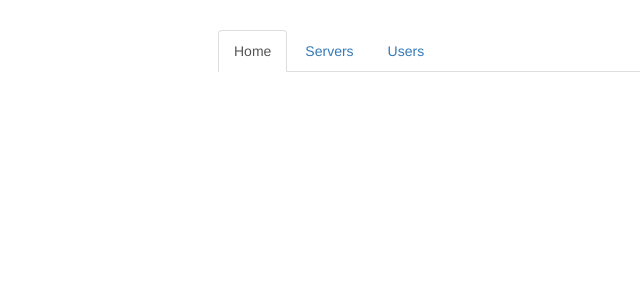
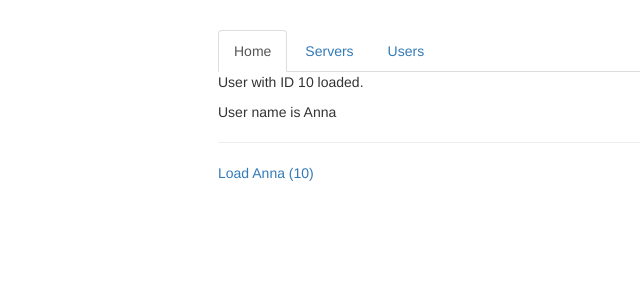
Before and after one commit to Robbysim37/routing-start, an Angular app: page /users/10/Anna in a window 1280 px wide. Before the commit this address led to /. Shown: the top 300 px of the page, without its empty margins (47-687 px from the left). Built offline with nearby package versions, Linux system fonts and the light colour scheme.

Commit message:
progromatic routing

```diff
--- a/src/app/app.module.ts
+++ b/src/app/app.module.ts
@@ -16,6 +16,7 @@
 const appRoutes:Routes = [
   { path: '', component: HomeComponent},
   { path: 'users', component: UsersComponent},
+  { path: 'users/:id/:name', component: UserComponent},
   { path: 'servers', component: ServersComponent}
 ]
 
--- a/src/app/users/user/user.component.html
+++ b/src/app/users/user/user.component.html
@@ -1,2 +1,4 @@
-<p>User with ID _ID_ loaded.</p>
-<p>User name is _NAME_</p>
+<p>User with ID {{user.id}} loaded.</p>
+<p>User name is {{user.name}}</p>
+<hr>
+<a [routerLink]="['/users',10, 'Anna']">Load Anna (10)</a>
--- a/src/app/users/user/user.component.ts
+++ b/src/app/users/user/user.component.ts
@@ -1,16 +1,33 @@
-import { Component, OnInit } from '@angular/core';
+import { Component, OnDestroy, OnInit } from '@angular/core';
+import { ActivatedRoute, Params } from '@angular/router';
+import { Subscription } from 'rxjs';
 
 @Component({
   selector: 'app-user',
   templateUrl: './user.component.html',
   styleUrls: ['./user.component.css']
 })
-export class UserComponent implements OnInit {
+export class UserComponent implements OnInit, OnDestroy {
   user: {id: number, name: string};
+  paramsSubscription: Subscription;
 
-  constructor() { }
+  constructor(private route: ActivatedRoute) { }
 
   ngOnInit() {
+    this.user = {
+      id: this.route.snapshot.params['id'],
+      name: this.route.snapshot.params['name']
+    };
+    this.route.params.subscribe(
+      (params: Params) => {
+        this.user.id = params['id'];
+        this.user.name = params['name'];
+      }
+    )
+  }
+
+  ngOnDestroy(): void {
+      this.paramsSubscription.unsubscribe();
   }
 
 }
```
